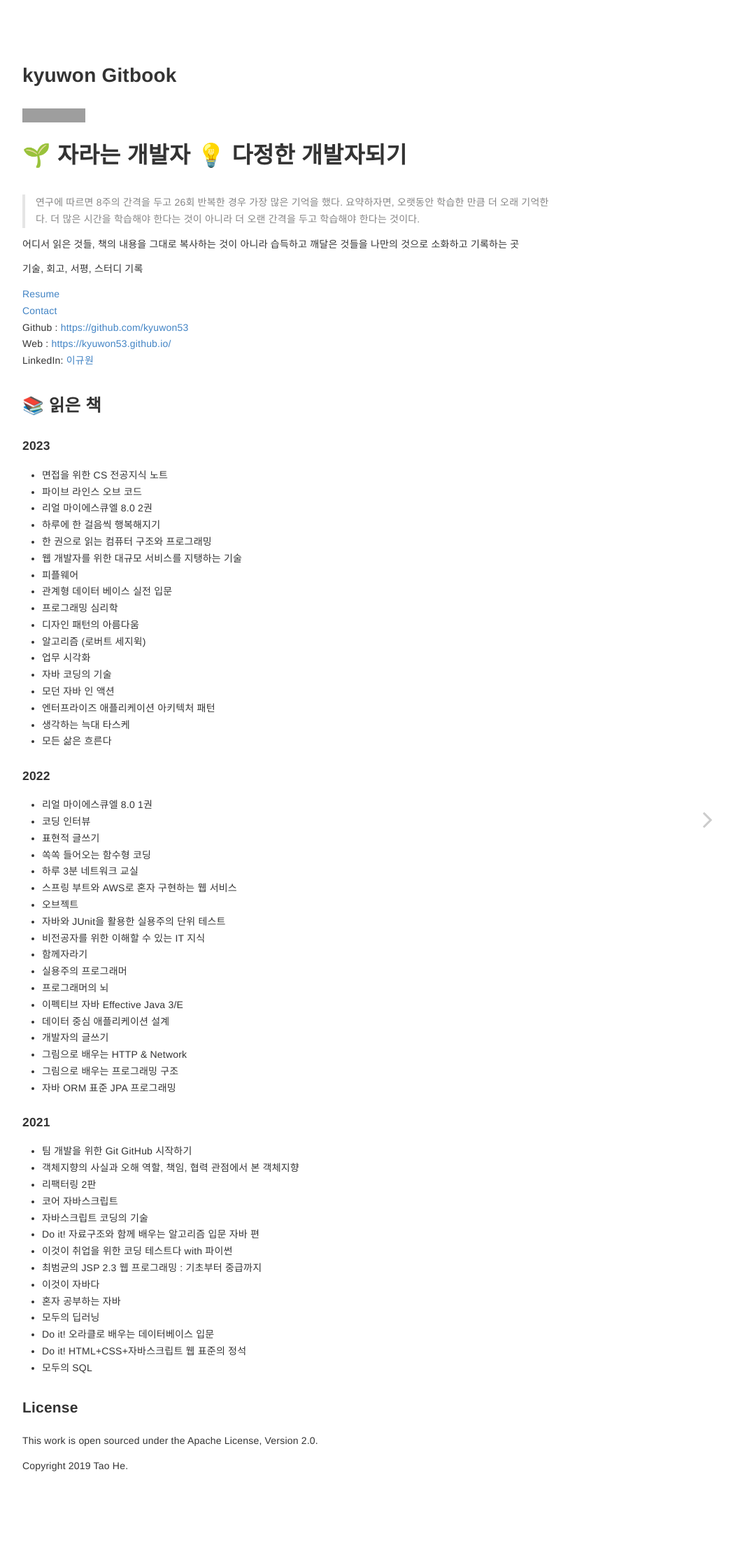
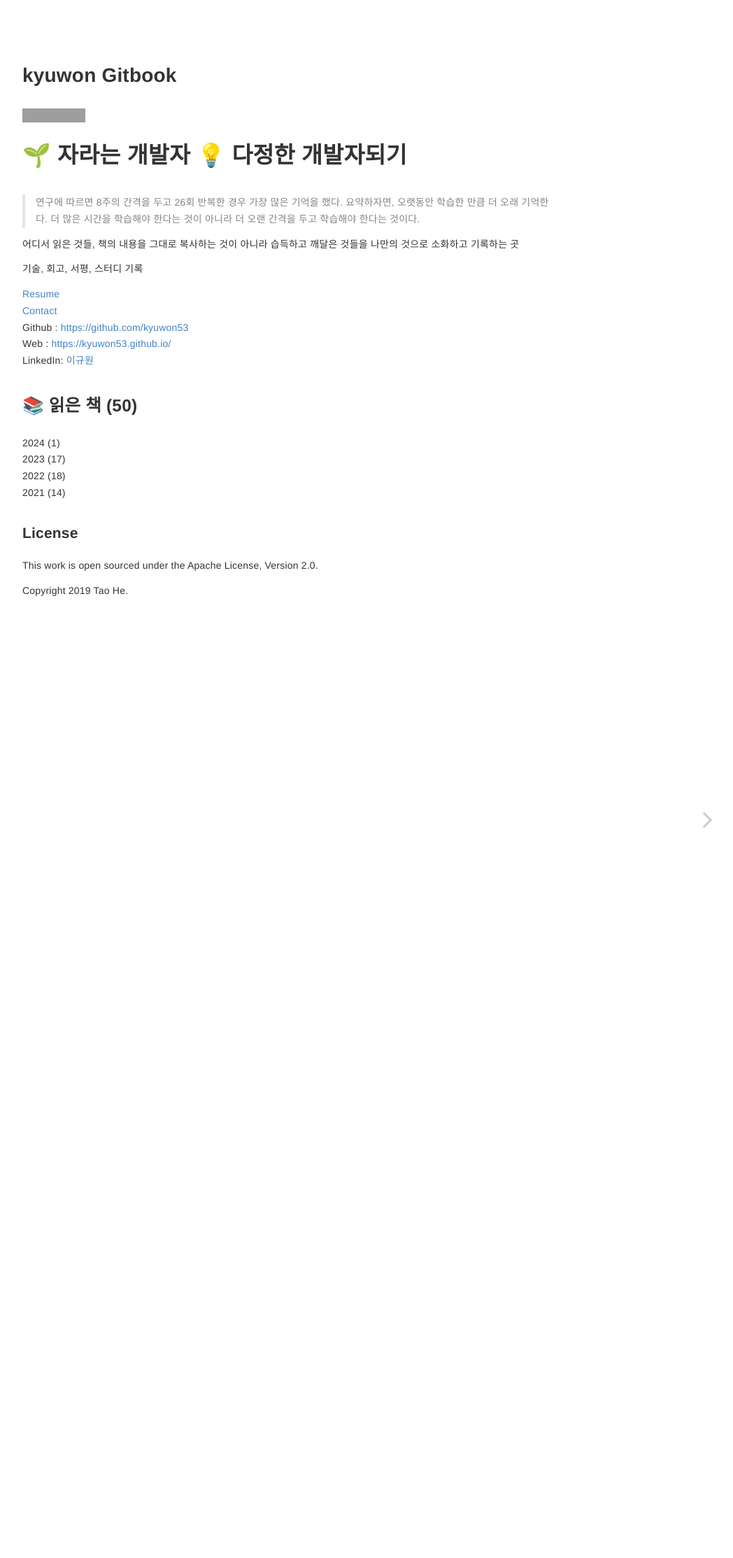
Before and after one commit to kyuwon53/kyuwon53.github.io, a Jekyll site: the page built from index.md, in a window 1280 px wide. Shown: the whole page at 70% size, without its empty margins (223-1271 px from the left). Built offline with Jekyll 4.4.1, drawn with Linux system fonts in a browser that asks for light colours; comment, search, counter and statistics services are not loaded; grey boxes are pictures that could not be loaded.

Commit message:
읽은 책 개수 표현

```diff
--- a/index.md
+++ b/index.md
@@ -18,29 +18,41 @@ Github : [https://github.com/kyuwon53](https://github.com/kyuwon53)
 Web : [https://kyuwon53.github.io/](https://kyuwon53.github.io/)
 LinkedIn: [이규원](https://www.linkedin.com/in/%EA%B7%9C%EC%9B%90-%EC%9D%B4-45920a231/)
 
-## 📚 읽은 책
+## 📚 읽은 책 (50)
 
-#### 2023
+<details>
+<summary>2024 (1)</summary>
+<ul>
+<li> 옥상에서 만나요 </li>
+</ul>
+</details>
 
-- 면접을 위한 CS 전공지식 노트
-- 파이브 라인스 오브 코드
-- 리얼 마이에스큐엘 8.0 2권
-- 하루에 한 걸음씩 행복해지기
-- 한 권으로 읽는 컴퓨터 구조와 프로그래밍
-- 웹 개발자를 위한 대규모 서비스를 지탱하는 기술
-- 피플웨어
-- 관계형 데이터 베이스 실전 입문
-- 프로그래밍 심리학
-- 디자인 패턴의 아름다움
-- 알고리즘 (로버트 세지윅)
-- 업무 시각화
-- 자바 코딩의 기술
-- 모던 자바 인 액션
-- 엔터프라이즈 애플리케이션 아키텍처 패턴
-- 생각하는 늑대 타스케
-- 모든 삶은 흐른다
+<details>
+<summary>2023 (17)</summary>
 
-#### 2022
+<ul>
+<li> 면접을 위한 CS 전공지식 노트 </li>
+<li> 파이브 라인스 오브 코드</li>
+<li> 리얼 마이에스큐엘 8.0 2권</li>
+<li> 하루에 한 걸음씩 행복해지기</li>
+<li> 한 권으로 읽는 컴퓨터 구조와 프로그래밍</li>
+<li> 웹 개발자를 위한 대규모 서비스를 지탱하는 기술 </li>
+<li> 피플웨어</li>
+<li> 관계형 데이터 베이스 실전 입문</li>
+<li> 프로그래밍 심리학</li>
+<li> 디자인 패턴의 아름다움</li>
+<li> 알고리즘 (로버트 세지윅)</li>
+<li> 업무 시각화</li>
+<li> 자바 코딩의 기술</li>
+<li> 모던 자바 인 액션</li>
+<li> 엔터프라이즈 애플리케이션 아키텍처 패턴</li>
+<li> 생각하는 늑대 타스케</li>
+<li> 모든 삶은 흐른다 </li>
+</ul>
+</details>
+
+<details>
+<summary>2022 (18)</summary>
 
 - 리얼 마이에스큐엘 8.0 1권
 - 코딩 인터뷰
@@ -61,7 +73,11 @@ LinkedIn: [이규원](https://www.linkedin.com/in/%EA%B7%9C%EC%9B%90-%EC%9D%B4-4
 - 그림으로 배우는 프로그래밍 구조
 - 자바 ORM 표준 JPA 프로그래밍
 
-#### 2021
+</details>
+
+<details>
+<summary>2021 (14) </summary>
+
 - 팀 개발을 위한 Git GitHub 시작하기
 - 객체지향의 사실과 오해 역할, 책임, 협력 관점에서 본 객체지향
 - 리팩터링 2판
@@ -77,6 +93,8 @@ LinkedIn: [이규원](https://www.linkedin.com/in/%EA%B7%9C%EC%9B%90-%EC%9D%B4-4
 - Do it! HTML+CSS+자바스크립트 웹 표준의 정석
 - 모두의 SQL
 
+</details>
+
 ### License
 
 This work is open sourced under the Apache License, Version 2.0.
```
